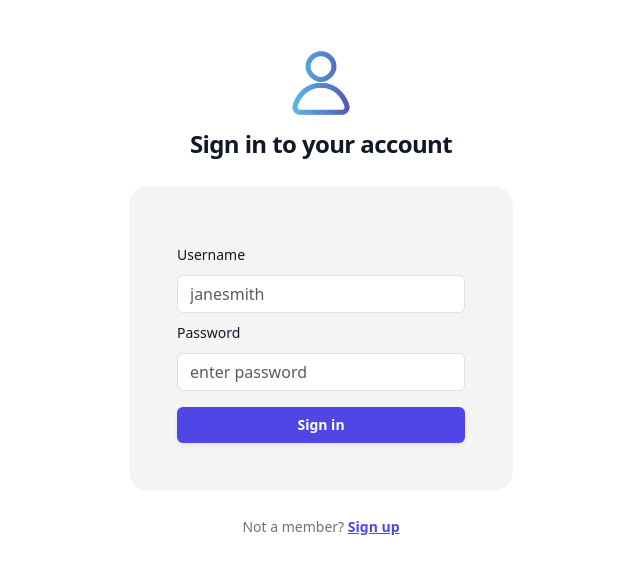
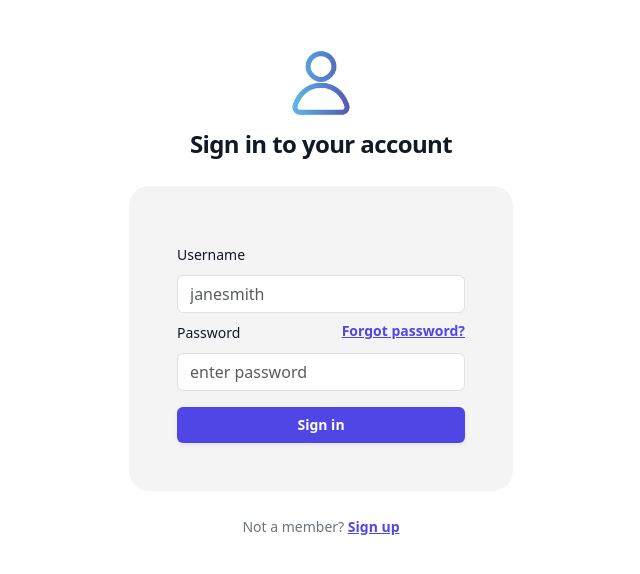
Before and after one commit to shivaniindoria/Door-Delights, a Django app: page /login/ in a window 1280 px wide. Shown: the top 574 px of the page, without its empty margins (319-959 px from the left). Run offline with Django 5.2, Linux system fonts and the light colour scheme.

Commit message:
forgot & reset password page

```diff
--- a/app/app/urls.py
+++ b/app/app/urls.py
@@ -28,4 +28,6 @@ urlpatterns = [
     path('login/', useraccount_views.LoginView,name='login'),
     path('signup/', useraccount_views.SignUpView,name='signup'),
     path('logout/', useraccount_views.LogoutView,name='logout'),
+    path('forgot-password/', useraccount_views.ForgotPassword,name='forgot-password'),
+    path('password-reset/', useraccount_views.PasswordReset,name='password-reset'),
 ]+ static(settings.MEDIA_URL, document_root=settings.MEDIA_ROOT)
--- a/app/templates/useraccount/forgot-password.html
+++ b/app/templates/useraccount/forgot-password.html
@@ -1,12 +1,12 @@
-{% extends "base.html" %}
+{% extends "useraccount/base.html" %}
 {% load static %}
 {% block content %}
 
 <div class="sm:mx-auto sm:w-full sm:max-w-sm pt-5">
-    <img class="mx-auto" width='70px' src="{% static "images/user.png" %}" alt="Your Company">
+    <img class="mx-auto" width='70px' src="{% static "useraccount/images/user.png" %}" alt="Your Company">
     <h2 class="mt-2 text-center text-2xl font-bold leading-1 tracking-tight text-gray-900">otp Verification</h2>
   </div>
-<form class="signup-container my-4 px-5 py-5 mx-auto">
+<form action={% url "password-reset" %} class="signup-container my-4 px-5 py-5 mx-auto">
 
     <div class="col-md-12 my-2">
       <label for="inputEmail4" class="form-label text-sm font-medium leading-6 text-gray-900">Email / User-Id / Username</label>
--- a/app/templates/useraccount/login.html
+++ b/app/templates/useraccount/login.html
@@ -17,7 +17,7 @@
         er justify-between">
           <label for="password" class="form-label text-sm font-medium leading-6 text-gray-900">Password</label>
           <div class="text-sm">
-            {% comment %} <a href="{% url "forgot-password" %}" class="font-semibold text-indigo-600 hover:text-indigo-500">Forgot password?</a> {% endcomment %}
+            <a href="{% url "forgot-password" %}" class="font-semibold text-indigo-600 hover:text-indigo-500">Forgot password?</a>
           </div>
         </div>
         <input type="password" name="password" class="form-control" id="password" autocomplete="new-password" placeholder="enter password" required>
--- a/app/templates/useraccount/password-reset.html
+++ b/app/templates/useraccount/password-reset.html
@@ -1,9 +1,9 @@
-{% extends "base.html" %}
+{% extends "useraccount/base.html" %}
 {% load static %}
 {% block content %}
 
 <div class="sm:mx-auto sm:w-full sm:max-w-sm pt-5">
-  <img class="mx-auto" width='70px' src="{% static "images/user.png" %}" alt="Your Company">
+  <img class="mx-auto" width='70px' src="{% static "useraccount/images/user.png" %}" alt="Your Company">
   <h2 class="mt-2 text-center text-2xl font-bold leading-1 tracking-tight text-gray-900">Reset Password</h2>
 </div>
 <form class="signup-container my-4 px-5 py-5 mx-auto">
--- a/app/useraccount/views.py
+++ b/app/useraccount/views.py
@@ -51,3 +51,9 @@ def LogoutView(request):
     logout(request)
     messages.success(request,'Successfully Logged Out')
     return redirect("homeview")
+
+def ForgotPassword(request):
+    return render(request,'useraccount/forgot-password.html')
+
+def PasswordReset(request):
+    return render(request,'useraccount/password-reset.html')
```
